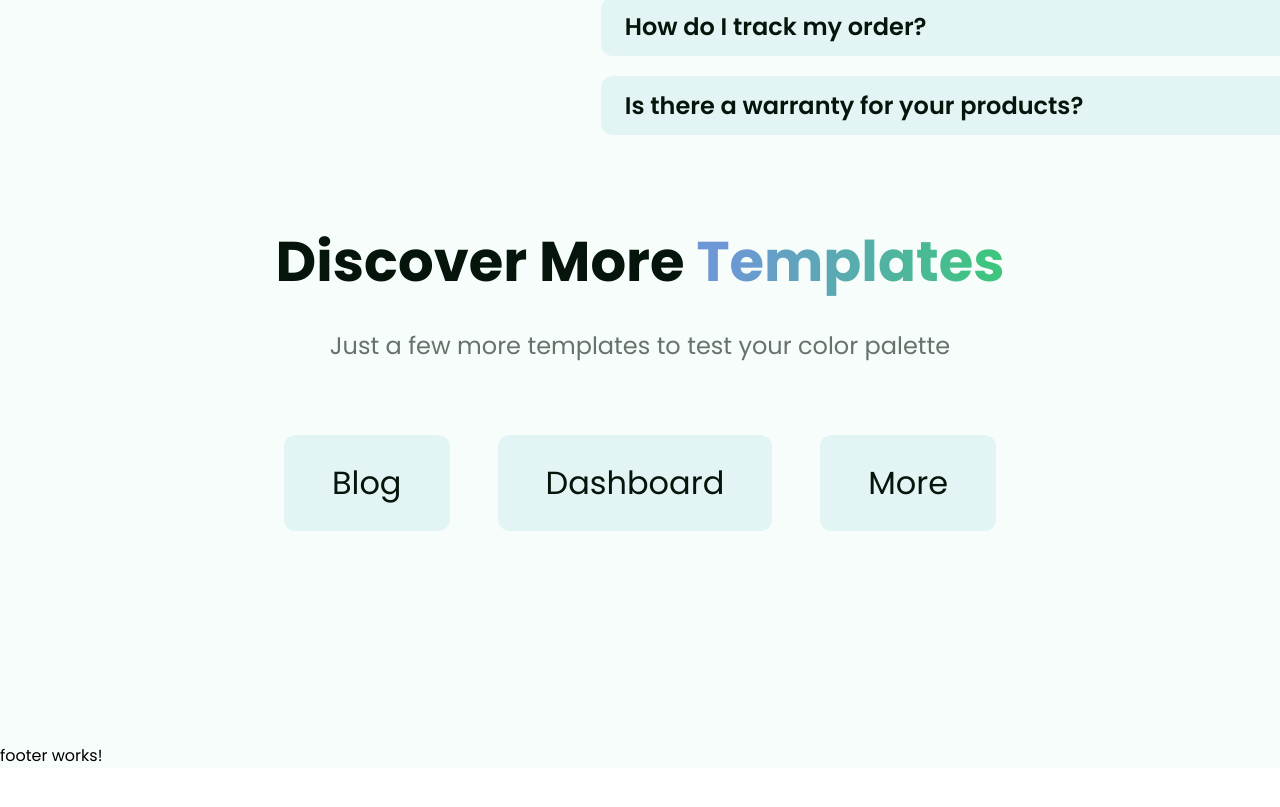
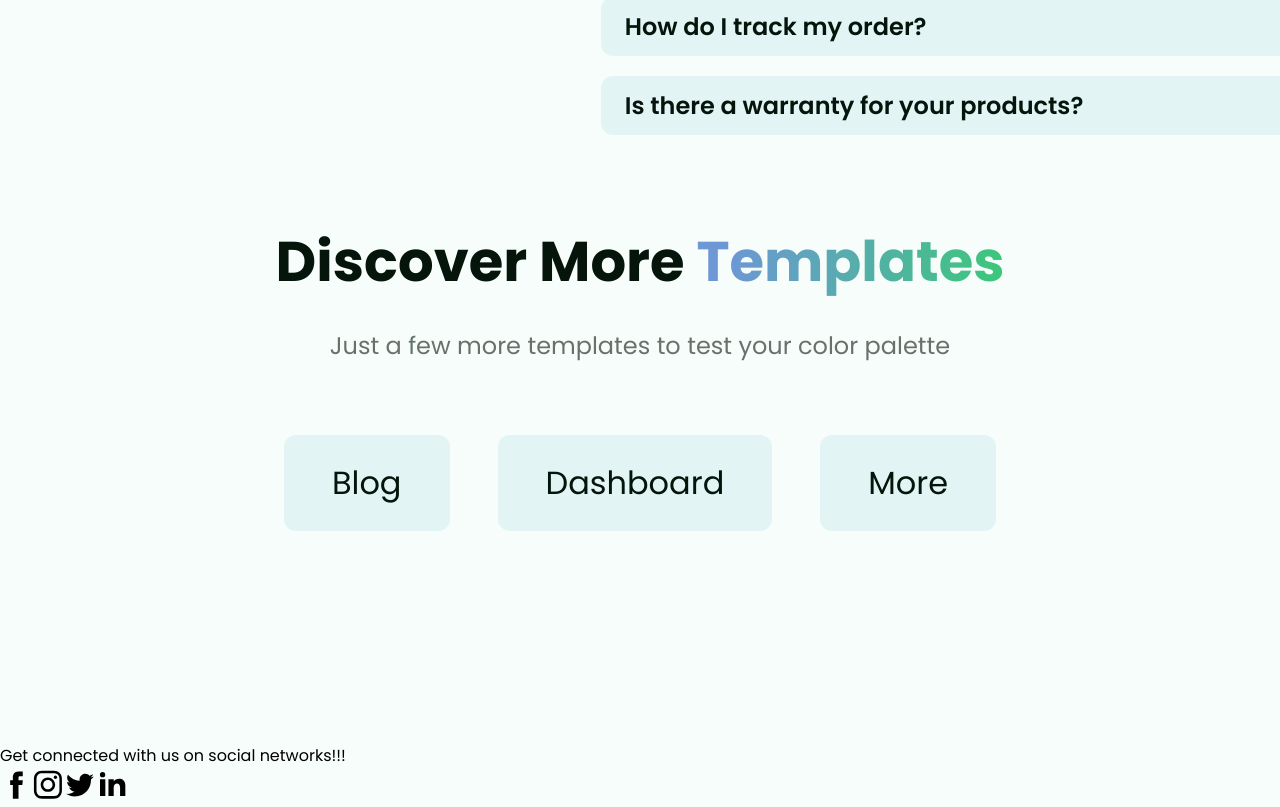
Before and after one commit to Lexsak/choose-color, an Angular app: page / in a window 1280 px wide. Shown: the part 3931-4738 px from the top of the page. Before the commit the page ends 4699 px from the top, so only its background shows below. Built offline with nearby package versions, Linux system fonts and the light colour scheme.

Commit message:
footer social html

```diff
--- a/src/app/layouts/footer/footer.component.html
+++ b/src/app/layouts/footer/footer.component.html
@@ -1 +1,76 @@
-<p>footer works!</p>
+<footer>
+  <div class="container">
+    <div class="social-contianer">
+      <p>Get connected with us on social networks!!!</p>
+      <div class="social">
+        <svg
+          enable-background="new 0 0 56.693 56.693"
+          height="32px"
+          id="Layer_1"
+          version="1.1"
+          viewBox="0 0 56.693 56.693"
+          xml:space="preserve"
+          xmlns="http://www.w3.org/2000/svg"
+          xmlns:xlink="http://www.w3.org/1999/xlink"
+        >
+          <path
+            d="M40.43,21.739h-7.645v-5.014c0-1.883,1.248-2.322,2.127-2.322c0.877,0,5.395,0,5.395,0V6.125l-7.43-0.029  c-8.248,0-10.125,6.174-10.125,10.125v5.518h-4.77v8.53h4.77c0,10.947,0,24.137,0,24.137h10.033c0,0,0-13.32,0-24.137h6.77  L40.43,21.739z"
+          />
+        </svg>
+        <svg
+          version="1.1"
+          id="Layer_1"
+          xmlns="http://www.w3.org/2000/svg"
+          xmlns:xlink="http://www.w3.org/1999/xlink"
+          x="0px"
+          y="0px"
+          viewBox="0 0 56.7 56.7"
+          enable-background="new 0 0 56.7 56.7"
+          xml:space="preserve"
+          height="32px"
+        >
+          <g>
+            <path
+              d="M28.2,16.7c-7,0-12.8,5.7-12.8,12.8s5.7,12.8,12.8,12.8S41,36.5,41,29.5S35.2,16.7,28.2,16.7z M28.2,37.7
+		c-4.5,0-8.2-3.7-8.2-8.2s3.7-8.2,8.2-8.2s8.2,3.7,8.2,8.2S32.7,37.7,28.2,37.7z"
+            />
+            <circle cx="41.5" cy="16.4" r="2.9" />
+            <path
+              d="M49,8.9c-2.6-2.7-6.3-4.1-10.5-4.1H17.9c-8.7,0-14.5,5.8-14.5,14.5v20.5c0,4.3,1.4,8,4.2,10.7c2.7,2.6,6.3,3.9,10.4,3.9
+		h20.4c4.3,0,7.9-1.4,10.5-3.9c2.7-2.6,4.1-6.3,4.1-10.6V19.3C53,15.1,51.6,11.5,49,8.9z M48.6,39.9c0,3.1-1.1,5.6-2.9,7.3
+		s-4.3,2.6-7.3,2.6H18c-3,0-5.5-0.9-7.3-2.6C8.9,45.4,8,42.9,8,39.8V19.3c0-3,0.9-5.5,2.7-7.3c1.7-1.7,4.3-2.6,7.3-2.6h20.6
+		c3,0,5.5,0.9,7.3,2.7c1.7,1.8,2.7,4.3,2.7,7.2V39.9L48.6,39.9z"
+            />
+          </g>
+        </svg>
+        <svg
+          enable-background="new 0 0 56.693 56.693"
+          height="32px"
+          id="Layer_1"
+          version="1.1"
+          viewBox="0 0 56.693 56.693"
+          xml:space="preserve"
+          xmlns="http://www.w3.org/2000/svg"
+          xmlns:xlink="http://www.w3.org/1999/xlink"
+        >
+          <path
+            d="M52.837,15.065c-1.811,0.805-3.76,1.348-5.805,1.591c2.088-1.25,3.689-3.23,4.444-5.592c-1.953,1.159-4.115,2-6.418,2.454  c-1.843-1.964-4.47-3.192-7.377-3.192c-5.581,0-10.106,4.525-10.106,10.107c0,0.791,0.089,1.562,0.262,2.303  c-8.4-0.422-15.848-4.445-20.833-10.56c-0.87,1.492-1.368,3.228-1.368,5.082c0,3.506,1.784,6.6,4.496,8.412  c-1.656-0.053-3.215-0.508-4.578-1.265c-0.001,0.042-0.001,0.085-0.001,0.128c0,4.896,3.484,8.98,8.108,9.91  c-0.848,0.23-1.741,0.354-2.663,0.354c-0.652,0-1.285-0.063-1.902-0.182c1.287,4.015,5.019,6.938,9.441,7.019  c-3.459,2.711-7.816,4.327-12.552,4.327c-0.815,0-1.62-0.048-2.411-0.142c4.474,2.869,9.786,4.541,15.493,4.541  c18.591,0,28.756-15.4,28.756-28.756c0-0.438-0.009-0.875-0.028-1.309C49.769,18.873,51.483,17.092,52.837,15.065z"
+          />
+        </svg>
+        <svg
+          viewBox="0 0 24 24"
+          height="32px"
+          xmlns="http://www.w3.org/2000/svg"
+        >
+          <g>
+            <path d="M0 0h24v24H0z" fill="none" />
+            <path
+              d="M6.94 5a2 2 0 1 1-4-.002 2 2 0 0 1 4 .002zM7 8.48H3V21h4V8.48zm6.32 0H9.34V21h3.94v-6.57c0-3.66 4.77-4 4.77 0V21H22v-7.93c0-6.17-7.06-5.94-8.72-2.91l.04-1.68z"
+              fill-rule="nonzero"
+            />
+          </g>
+        </svg>
+      </div>
+    </div>
+  </div>
+</footer>
```
